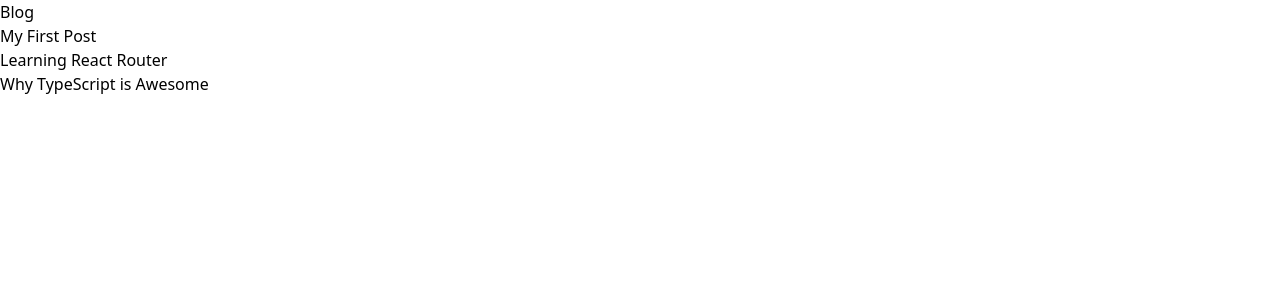
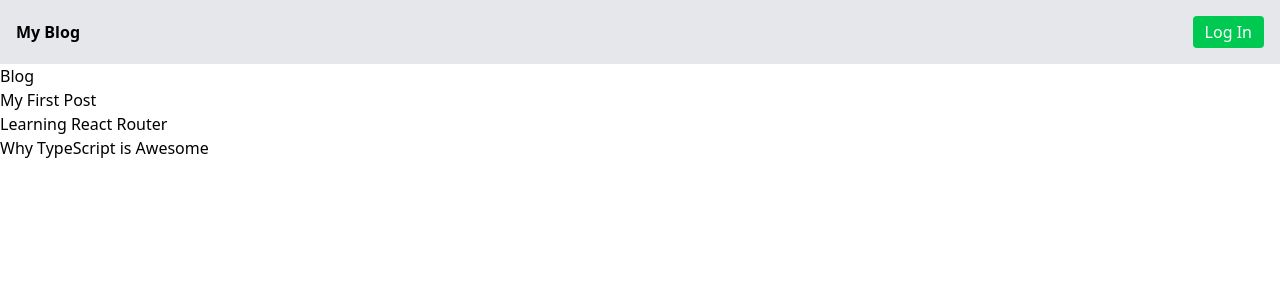
Before and after one commit to KaeTheDev/Dynamic-Routing, a React (Vite) app: page /blog in a window 1280 px wide. Shown: the top 300 px of the page. Built offline with nearby package versions, Linux system fonts and the light colour scheme.

Commit message:
Created Navbar component that shows login / logout plus admin link

```diff
--- a/src/App.tsx
+++ b/src/App.tsx
@@ -2,10 +2,12 @@
 import BlogPost from "./pages/BlogPost";
 import { Navigate, Route, Routes } from "react-router-dom";
 import Login from "./pages/Login";
+import Navbar from "./components/Navbar/Navbar";
 
 function App() {
   return (
     <>
+    <Navbar />
       <Routes>
         <Route path="/" element={<Navigate to="/blog" replace />} />
         <Route path="/blog" element={<BlogIndex />} />
--- a/src/components/Navbar/Navbar.tsx
+++ b/src/components/Navbar/Navbar.tsx
@@ -0,0 +1,40 @@
+import { useContext } from "react";
+import { Link } from "react-router-dom";
+import AuthContext from "../../context/AuthContext";
+
+const Navbar = () => {
+    const auth = useContext(AuthContext);
+
+    if(!auth) return null;
+
+    return (
+        <header className="p-4 bg-gray-200 flex justify-between items-center">
+            <h1 className="font-bold">My Blog</h1>
+
+            <nav className="flex gap-4">
+        {auth.isAuthenticated ? (
+          <>
+            <Link to="/admin" className="text-blue-600">
+              Admin
+            </Link>
+            <button
+              onClick={auth.logout}
+              className="bg-red-500 text-white px-3 py-1 rounded"
+            >
+              Log Out
+            </button>
+          </>
+        ) : (
+          <Link
+            to="/login"
+            className="bg-green-500 text-white px-3 py-1 rounded"
+          >
+            Log In
+          </Link>
+        )}
+      </nav>
+    </header>
+  );
+};
+
+export default Navbar;
```
